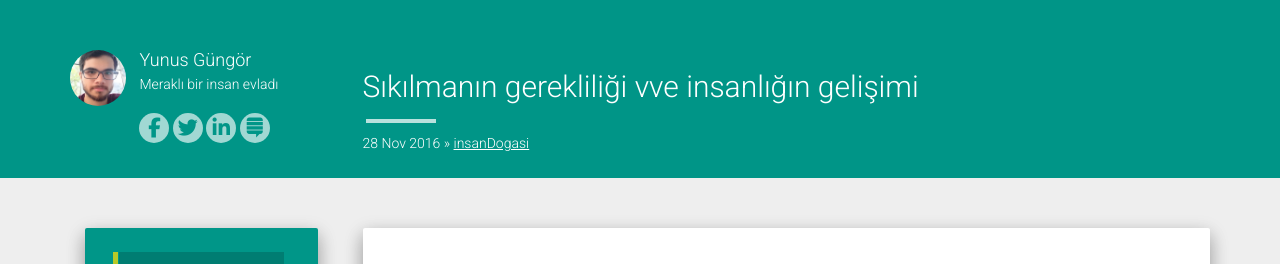
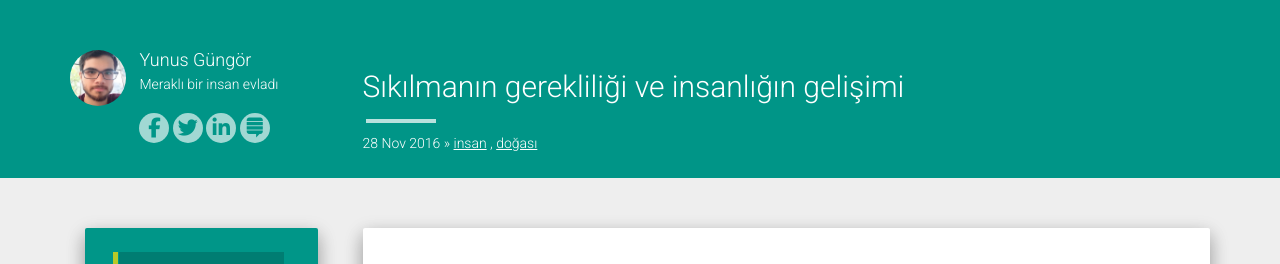
Before and after one commit to ynsgnr/ynsgnr.github.io, a Jekyll site: the page built from _posts/2016-11-28-sikilmak-insan-gelişimi.md, in a window 1280 px wide. Shown: the top 264 px of the page. Built offline with Jekyll 4.4.1, drawn with Linux system fonts in a browser that asks for light colours; nearby versions of some CDN libraries; comment, search, counter and statistics services are not loaded.

Commit message:
Fixed last post

```diff
--- a/_posts/2016-11-28-sikilmak-insan-gelişimi.md
+++ b/_posts/2016-11-28-sikilmak-insan-gelişimi.md
@@ -1,7 +1,7 @@
 ---
 layout: post
-title: Sıkılmanın gerekliliği vve insanlığın gelişimi
-categories: insanDogasi
+title: Sıkılmanın gerekliliği ve insanlığın gelişimi
+categories: insan doğası
 ---
 
  <h2>İnsan beyni ve gelişimi</h2>
```
Also changed, not shown: category/insanDogasi.md (+1 -1 lines).
